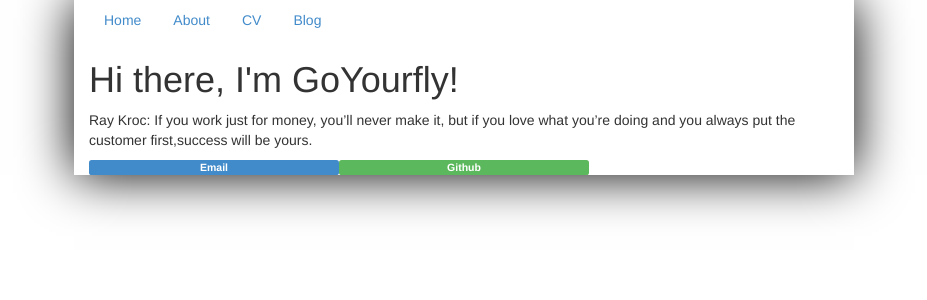
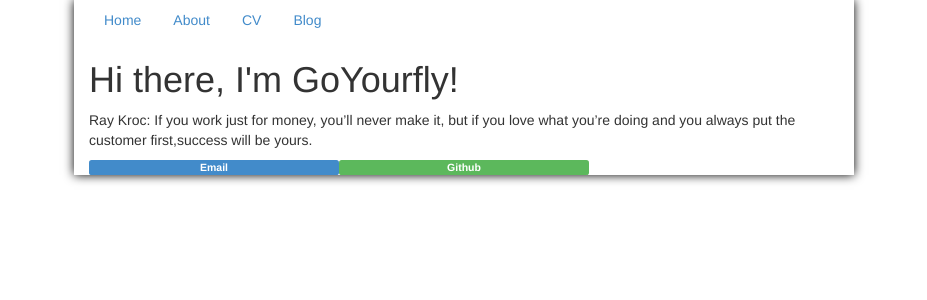
Before and after one commit to goyourfly/goyourfly.github.io, a Jekyll site: the page built from index.html, in a window 1280 px wide. Shown: the top 300 px of the page, without its empty margins (176-1103 px from the left). Built offline with Jekyll 4.4.1, drawn with Linux system fonts in a browser that asks for light colours.

Commit message:
Update default.html

```diff
--- a/_layouts/default.html
+++ b/_layouts/default.html
@@ -14,7 +14,7 @@
 		<body>
 		<div class="container">
 			<div class="row">
-				<div class="col-xs-12 col-md-8 col-md-offset-2" style="box-shadow:0px 0px 50px rgba(0,0,0,255);">
+				<div class="col-xs-12 col-md-8 col-md-offset-2" style="box-shadow:0px 0px 10px rgba(0,0,0,80);">
 			<ul class="nav nav-pills" role="tablist">
 				<li role="presentation"><a href="/">Home</a></li>
 		       		<li role="presentation"><a href="/about">About</a></li>
```
